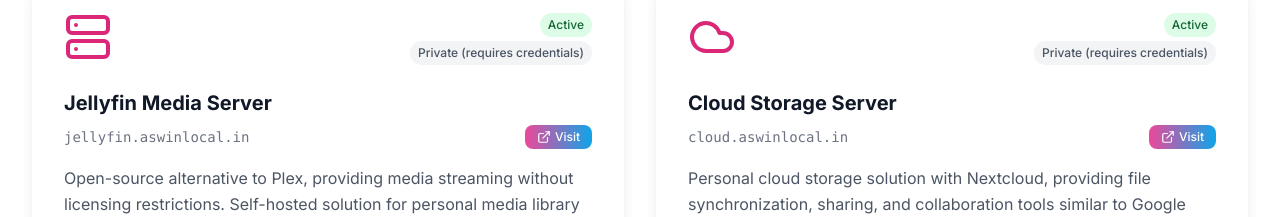
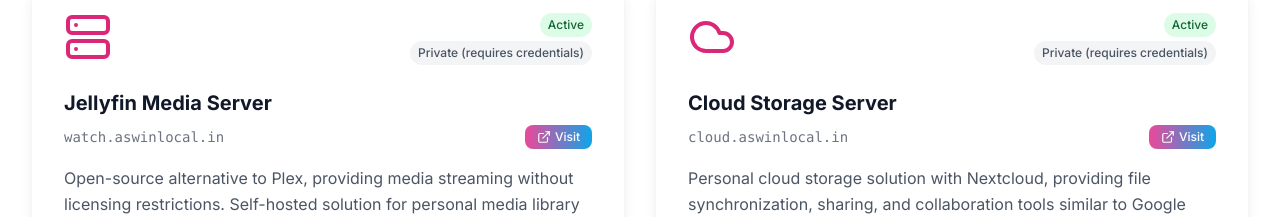
Before and after one commit to Aswintechie/portfolio, a React (Vite) app: page / in a window 1280 px wide. Shown: the part 4700-4917 px from the top of the page. Built offline with nearby package versions, Linux system fonts and the light colour scheme.

Commit message:
fix: update Jellyfin domain to watch.aswinlocal.in

```diff
--- a/src/App.jsx
+++ b/src/App.jsx
@@ -719,8 +719,8 @@
       icon: <Server size={48} />,
       status: 'Active',
       access: 'Private (requires credentials)',
-      domain: 'jellyfin.aswinlocal.in',
-      link: 'https://jellyfin.aswinlocal.in',
+      domain: 'watch.aswinlocal.in',
+      link: 'https://watch.aswinlocal.in',
     },
     {
       title: 'Cloud Storage Server',
```
